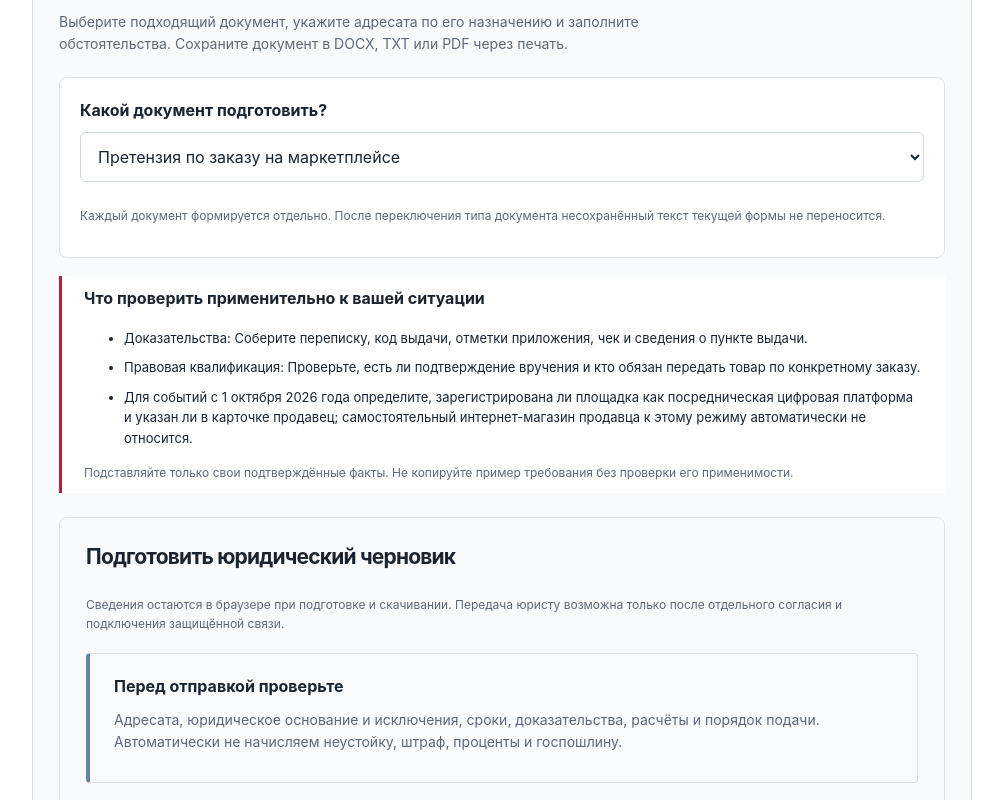
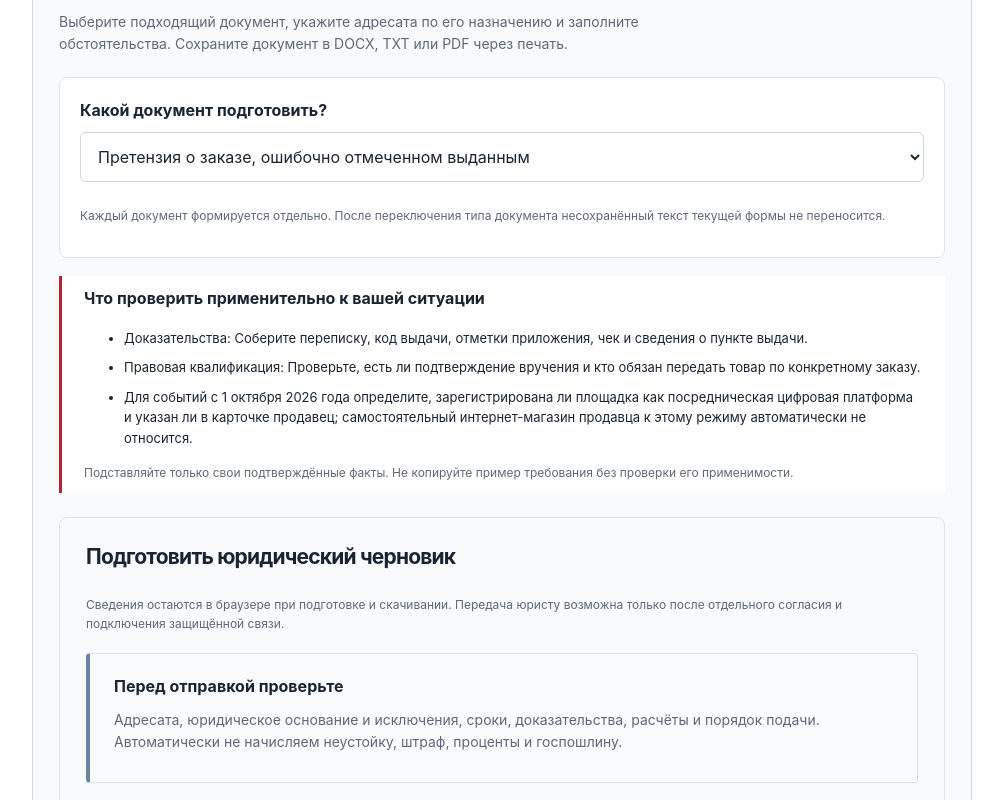
Before and after one commit to ymaslen77-tech/consumer-rights-portal, a Next.js app: page /razbor/marketpleysy-5 in a window 1280 px wide. Shown: the part 2380-3180 px from the top of the page, without its empty margins (138-1141 px from the left). Built offline with nearby package versions, Linux system fonts and the light colour scheme.

Commit message:
ux: show precise situation-specific titles in inline document generator

```diff
--- a/src/app/razbor/[slug]/page.tsx
+++ b/src/app/razbor/[slug]/page.tsx
@@ -5,6 +5,7 @@ import {PageIntro,SourceLink,Trail} from "@/components/SiteShell";
 import {SituationDocumentWizard,type SituationDocumentOption} from "@/components/SituationDocumentWizard";
 import {getLegalAudit} from "@/lib/consumer-law-audit.mjs";
 import {getDocumentLegalGrounds,type ClaimType} from "@/lib/document-compose.mjs";
+import {getContextualTitle} from "@/lib/consumer-case-guidance.mjs";
 type Params={params:Promise<{slug:string}>};
 export function generateStaticParams(){return situations.map(x=>({slug:x.slug}))}
 export async function generateMetadata({params}:Params){const {slug}=await params;const s=getSituation(slug);return {title:s?.title||"Разбор ситуации",description:s?.summary}}
@@ -27,7 +28,7 @@ export default async function CasePage({params}:Params){
    if(!d)throw new Error("Missing document for situation "+s.slug+": "+key);
    const audit=getLegalAudit(s.topic,d.slug,d.claimType,s.slug);
    const choice:SituationDocumentOption={
-     slug:d.slug,title:d.title,recipient:d.recipient,claimType:d.claimType as ClaimType,
+     slug:d.slug,title:getContextualTitle(s.slug,d.slug,d.title),recipient:d.recipient,claimType:d.claimType as ClaimType,
      topicSlug:s.topic,situationSlug:s.slug,
      sourceUrl:d.sourceUrl,requestHint:s.title+". "+d.requestHint,
      legalBasis:getDocumentLegalGrounds(d.legalBasis,s.slug,d.slug),
```
